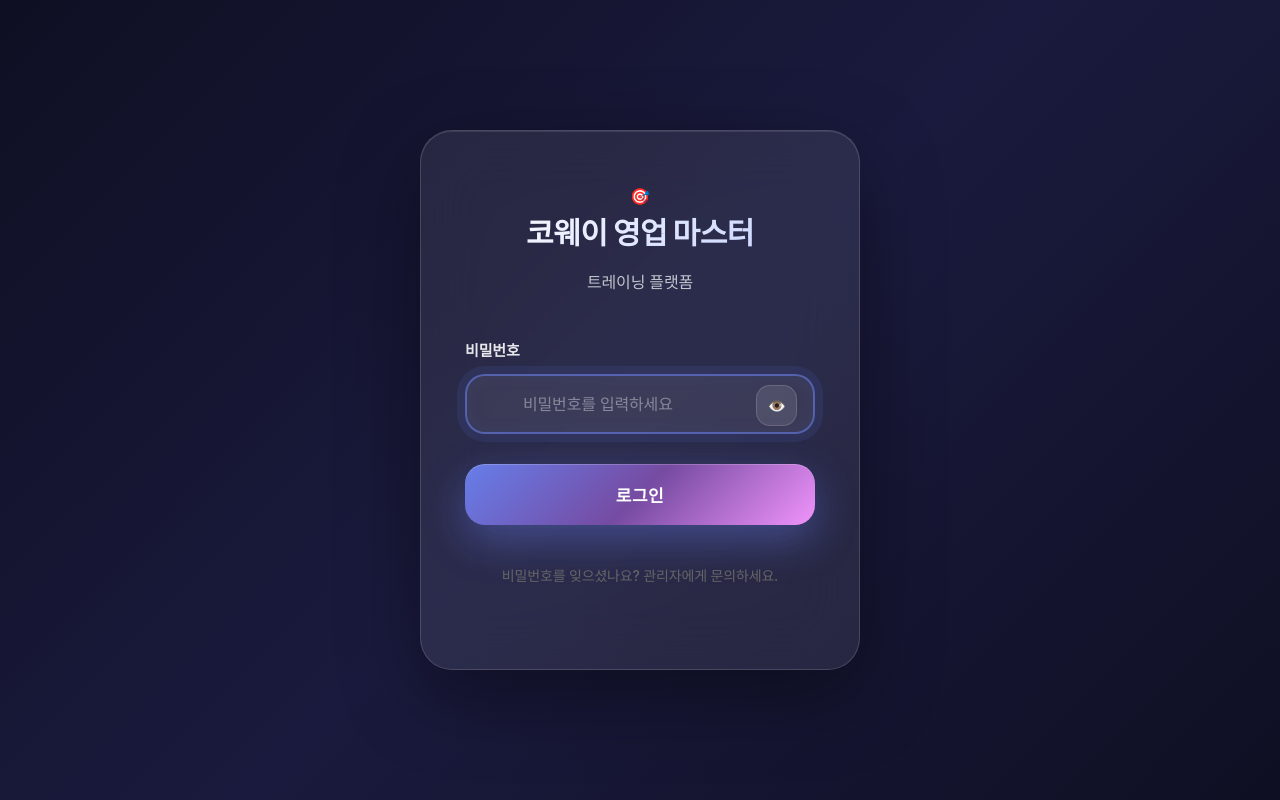
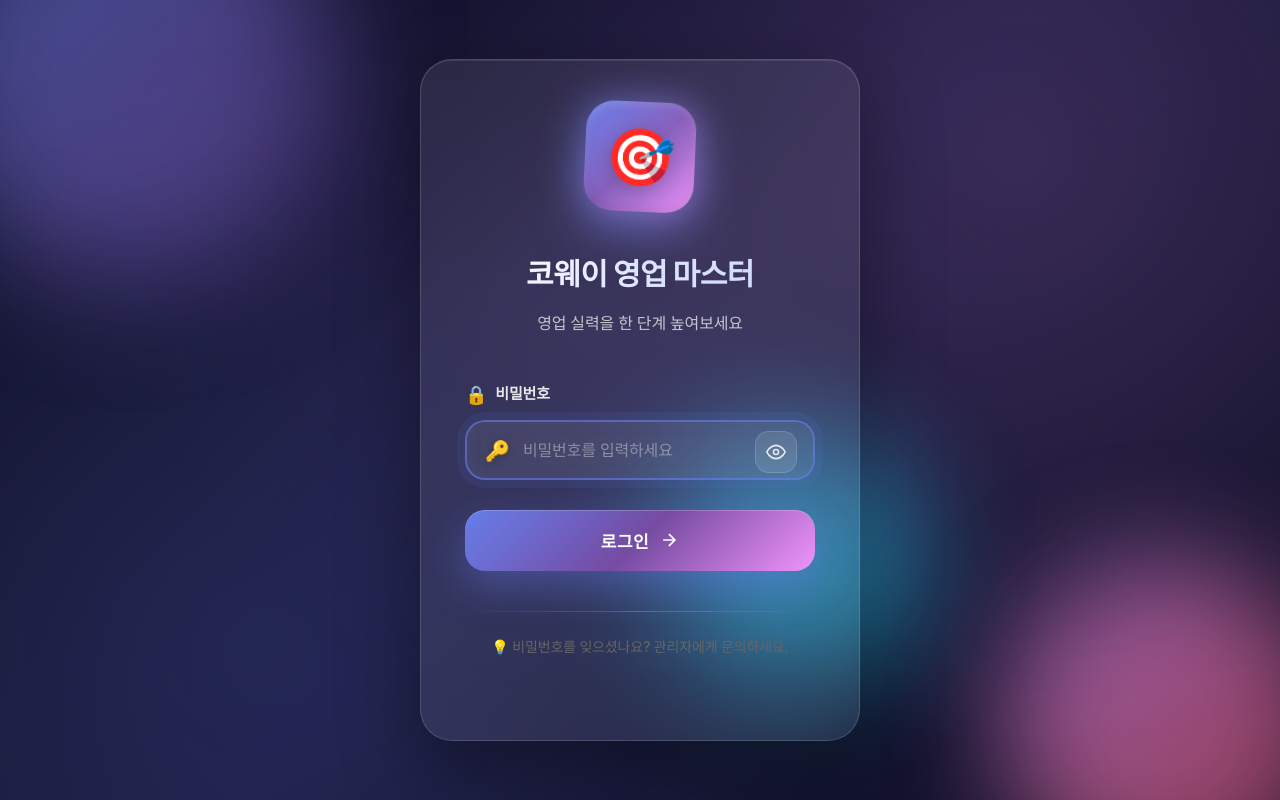
Before and after one commit to comfreec/Trading, a React (Vite) app: page / in a window 1280 px wide. Built offline with nearby package versions, Linux system fonts and the light colour scheme.

Commit message:
Update App.jsx

```diff
--- a/src/App.jsx
+++ b/src/App.jsx
@@ -12,7 +12,7 @@ import MyScripts from './pages/MyScripts'
 import LiveCoach from './pages/LiveCoach'
 import './App.css'
 
-// 로그인 컴포넌트 (개선된 버전)
+// 로그인 컴포넌트 (고급 디자인)
 function Login({ onLogin }) {
   const [password, setPassword] = useState('')
   const [error, setError] = useState('')
@@ -32,22 +32,36 @@ function Login({ onLogin }) {
         setPassword('')
       }
       setIsLoading(false)
-    }, 500)
+    }, 600)
   }
 
   return (
     <div className="login-container">
+      {/* 배경 장식 */}
+      <div className="bg-shape shape-1"></div>
+      <div className="bg-shape shape-2"></div>
+      <div className="bg-shape shape-3"></div>
+      <div className="bg-gradient"></div>
+
       <div className="login-card">
         <div className="login-header">
-          <div className="login-icon">🎯</div>
+          <div className="logo-wrapper">
+            <div className="logo-shape">
+              <span className="logo-icon">🎯</span>
+            </div>
+          </div>
           <h1>코웨이 영업 마스터</h1>
-          <p>트레이닝 플랫폼</p>
+          <p>영업 실력을 한 단계 높여보세요</p>
         </div>
 
         <form className="login-form" onSubmit={handleSubmit}>
           <div className="input-group">
-            <label htmlFor="password">비밀번호</label>
+            <label htmlFor="password">
+              <span className="label-icon">🔒</span>
+              비밀번호
+            </label>
             <div className="password-input-wrapper">
+              <span className="input-prefix">🔑</span>
               <input
                 type={showPassword ? 'text' : 'password'}
                 id="password"
@@ -61,25 +75,55 @@ function Login({ onLogin }) {
                 type="button"
                 className="password-toggle"
                 onClick={() => setShowPassword(!showPassword)}
+                title={showPassword ? '비밀번호 숨기기' : '비밀번호 보기'}
               >
-                {showPassword ? '🙈' : '👁️'}
+                {showPassword ? (
+                  <svg width="20" height="20" viewBox="0 0 24 24" fill="none" stroke="currentColor" strokeWidth="2">
+                    <path d="M17.94 17.94A10.07 10.07 0 0 1 12 20c-7 0-11-8-11-8a18.45 18.45 0 0 1 5.06-5.94M9.9 4.24A9.12 9.12 0 0 1 12 4c7 0 11 8 11 8a18.5 18.5 0 0 1-2.16 3.19m-6.72-1.07a3 3 0 1 1-4.24-4.24"></path>
+                    <line x1="1" y1="1" x2="23" y2="23"></line>
+                  </svg>
+                ) : (
+                  <svg width="20" height="20" viewBox="0 0 24 24" fill="none" stroke="currentColor" strokeWidth="2">
+                    <path d="M1 12s4-8 11-8 11 8 11 8-4 8-11 8-11-8-11-8z"></path>
+                    <circle cx="12" cy="12" r="3"></circle>
+                  </svg>
+                )}
               </button>
             </div>
           </div>
 
-          {error && <div className="error-message">{error}</div>}
+          {error && (
+            <div className="error-message">
+              <span className="error-icon">⚠️</span>
+              {error}
+            </div>
+          )}
 
           <button type="submit" className="login-button" disabled={isLoading}>
             {isLoading ? (
-              <span className="loading-spinner">⏳ 로그인 중...</span>
+              <div className="loading-wrapper">
+                <div className="loading-spinner"></div>
+                <span>로그인 중...</span>
+              </div>
             ) : (
-              '로그인'
+              <div className="button-content">
+                <span>로그인</span>
+                <svg width="20" height="20" viewBox="0 0 24 24" fill="none" stroke="currentColor" strokeWidth="2">
+                  <line x1="5" y1="12" x2="19" y2="12"></line>
+                  <polyline points="12 5 19 12 12 19"></polyline>
+                </svg>
+              </div>
             )}
           </button>
         </form>
 
         <div className="login-footer">
-          <p className="help-text">비밀번호를 잊으셨나요? 관리자에게 문의하세요.</p>
+          <div className="divider">
+            <span></span>
+          </div>
+          <p className="help-text">
+            💡 비밀번호를 잊으셨나요? 관리자에게 문의하세요.
+          </p>
         </div>
       </div>
     </div>
```
